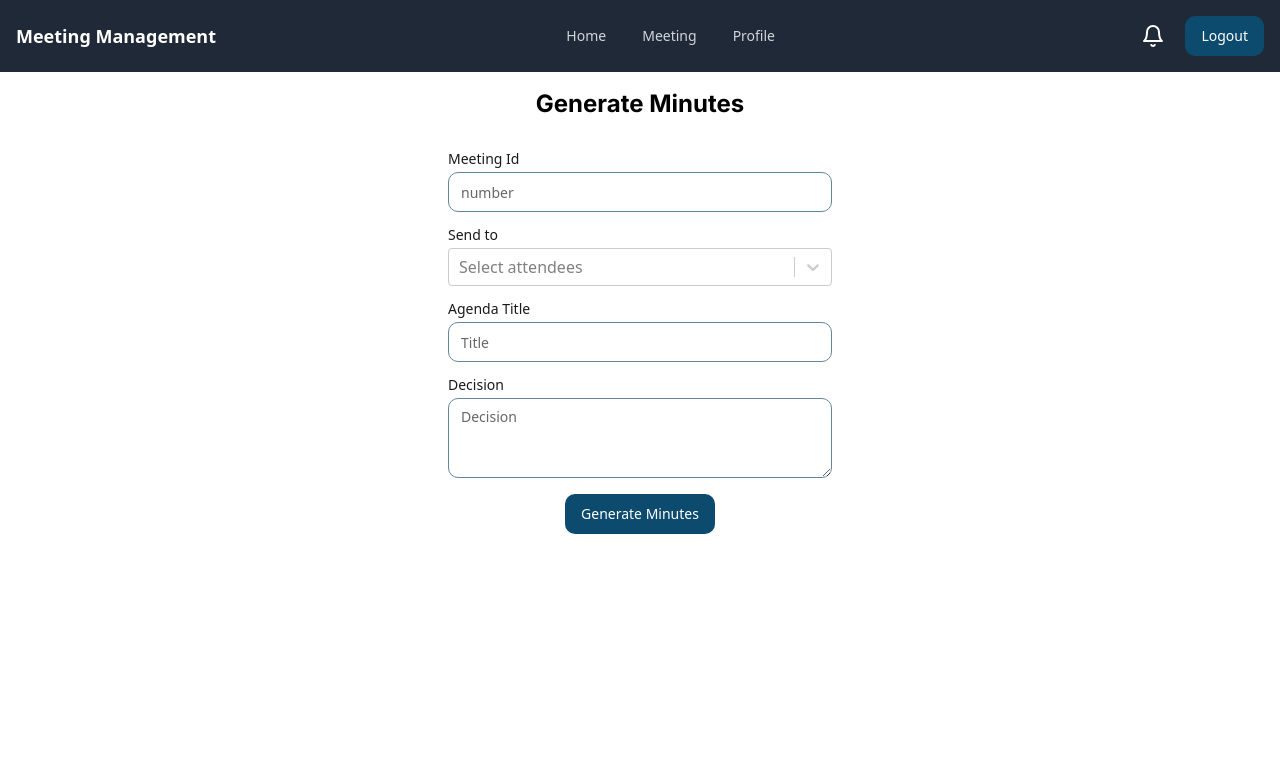
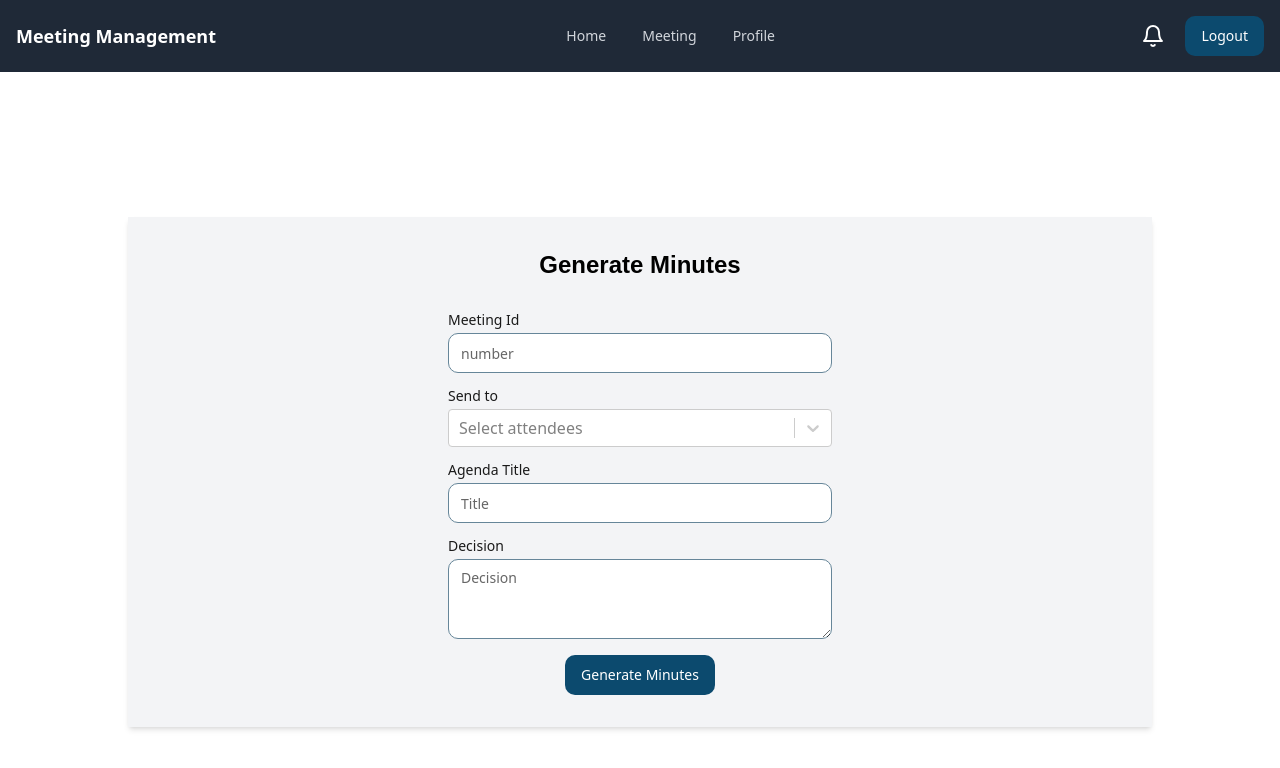
Before and after one commit to sourav3020/Meeting_Management_System, a React (Vite) app: page /generateminutes in a window 1280 px wide. Shown: the top 768 px of the page. Built offline with nearby package versions, Linux system fonts and the light colour scheme; a web font is replaced by a local one.

Commit message:
generate minutes refactored

```diff
--- a/src/Pages/Meeting/GenerateMinutes.jsx
+++ b/src/Pages/Meeting/GenerateMinutes.jsx
@@ -16,9 +16,16 @@ const GenerateMinutes = () => {
     const [agendaTitle, setAgendaTitle] = useState('');
     const [agendaDescription, setAgendaDescription] = useState('');
 
+    const handleSubmit = (e) => {
+        e.preventDefault();
+        // Add your form submission logic here
+    };
+
     return (
-        <div className="flex flex-col justify-center items-center">
-            <p className="text-center text-black font-inter text-2xl font-bold mb-8 mt-4">Generate Minutes</p>
+        <div className="flex flex-col items-center justify-center min-h-screen bg-white">
+             <div className="w-full max-w-screen-lg p-8 bg-gray-100 shadow-md">
+            <p className="text-center text-black  text-2xl font-bold mb-8 font-bangla">Generate Minutes</p>
+            <form onSubmit={handleSubmit} className="flex flex-col items-center justify-center">
 
             <div className="grid w-full max-w-sm items-center gap-1.5">
                 <Label htmlFor="number">Meeting Id</Label>
@@ -58,6 +65,9 @@ const GenerateMinutes = () => {
             </div>
 
             <Button className='mt-4'>Generate Minutes</Button>
+            </form>
+            </div>
+
 
         </div>
     );
--- a/src/Pages/Meeting/Meeting.jsx
+++ b/src/Pages/Meeting/Meeting.jsx
@@ -1,4 +1,4 @@
-import { LayoutDashboard } from "lucide-react";
+import { FileText,SquarePen, User } from "lucide-react";
 import { NavLink } from "react-router-dom";
 
 
@@ -7,17 +7,19 @@ const Meeting = () => {
        <aside className=" bg-gray-200 w-52 col-span-2 h-screen sticky top-0 left-0 overflow-auto p-4 lg:p-5">
         <nav className="flex flex-col">
             <NavLink to='/callmeeting' className='p-3 gap-2 bg-gray rounded-md hover:bg-slate-400 hover:text-white transition-all flex items-center' >
-                <LayoutDashboard className="shrink-0"></LayoutDashboard>
+
+                <SquarePen className="shrink-0"></SquarePen>
                 <span>Call A Meeting</span>
 
             </NavLink>
             <NavLink to='/generateminutes' className='p-3 bg-gray rounded-md gap-2 hover:bg-slate-400 hover:text-white transition-all flex items-center' >
-                <LayoutDashboard className="shrink-0"></LayoutDashboard>
+
+                <FileText ></FileText>
                 <span>Gernerate Minutes</span>
 
             </NavLink>
             <NavLink to='/profile' className='p-3 bg-gray rounded-md gap-2 hover:bg-slate-400 hover:text-white transition-all flex items-center' >
-                <LayoutDashboard className="shrink-0"></LayoutDashboard>
+                <User className="shrink-0"></User>
                 <span>Meeting Profile</span>
 
             </NavLink>
```
